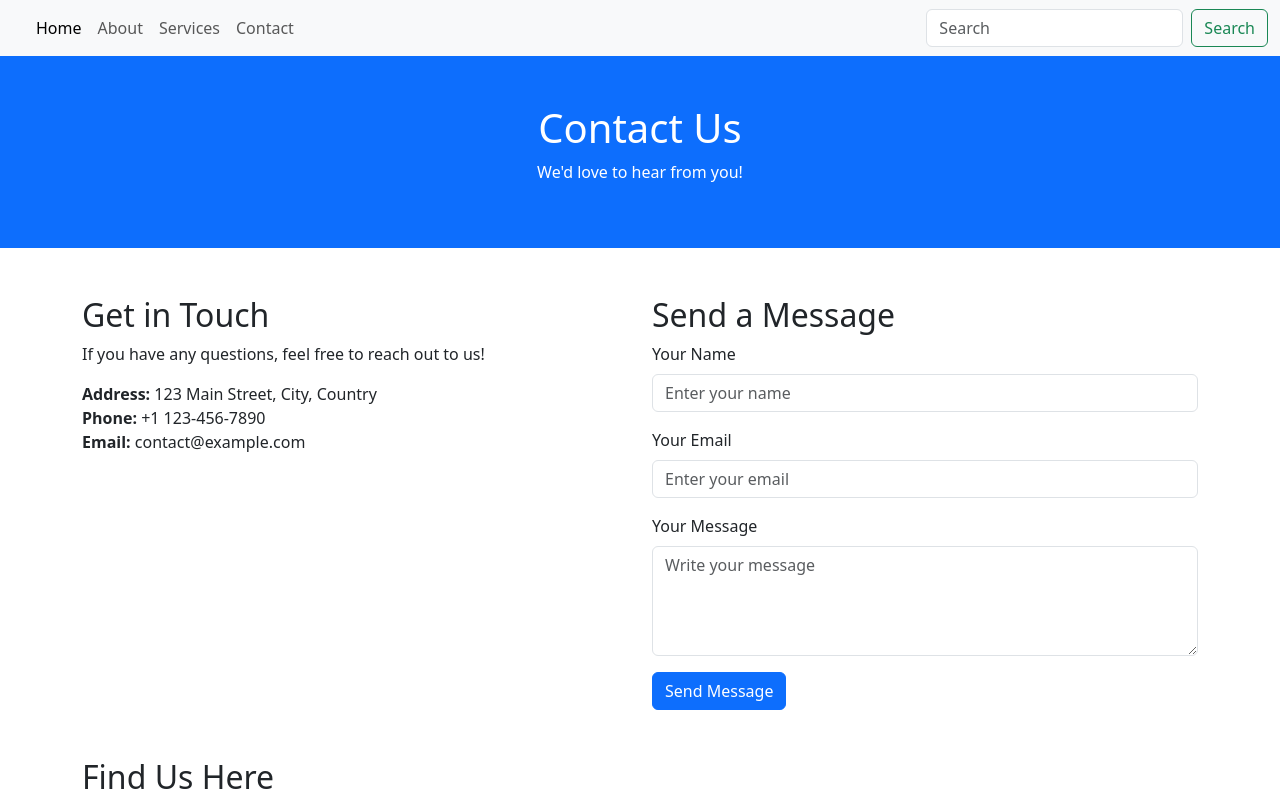
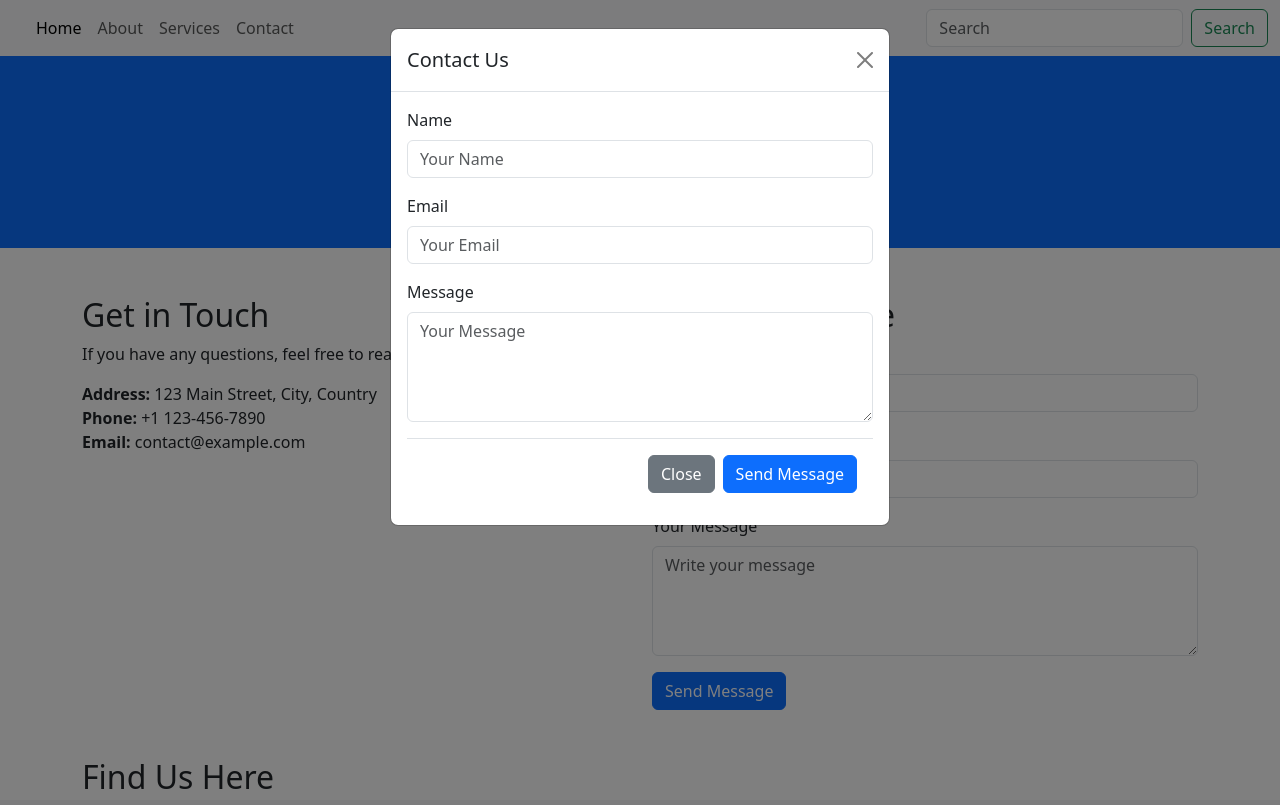
Before and after one commit to sowbaraniga26/laravel_music_app, a Laravel app: page /contact in a window 1280 px wide. Shown: the top 805 px of the page. Run offline with Laravel 10, Linux system fonts and the light colour scheme; data that the repository does not hold is empty; parts of the project's set-up code (start-up, migrations or seed data) failed here and were passed over; some libraries are stand-ins or nearby versions.

Commit message:
Contact us UI added

```diff
--- a/resources/views/frontend/layout/app.blade.php
+++ b/resources/views/frontend/layout/app.blade.php
@@ -8,8 +8,13 @@
 
     <link href="https://cdn.jsdelivr.net/npm/bootstrap@5.3.3/dist/css/bootstrap.min.css" rel="stylesheet" integrity="sha384-QWTKZyjpPEjISv5WaRU9OFeRpok6YctnYmDr5pNlyT2bRjXh0JMhjY6hW+ALEwIH" crossorigin="anonymous">
 
+    <!-- JQuery -->
+    <script src="https://cdnjs.cloudflare.com/ajax/libs/jquery/3.6.0/jquery.min.js"></script>
 </head>
 <body>
+
+    <!-- Include the model partial -->
+    @include('frontend.model.type1')
 
     <!-- Include the Header partial -->
     @include('frontend.layout.header')
@@ -23,5 +28,24 @@
     @include('frontend.layout.footer')
 
     <script src="https://cdn.jsdelivr.net/npm/bootstrap@5.3.3/dist/js/bootstrap.bundle.min.js" integrity="sha384-YvpcrYf0tY3lHB60NNkmXc5s9fDVZLESaAA55NDzOxhy9GkcIdslK1eN7N6jIeHz" crossorigin="anonymous"></script>
+
+    <script>
+        $(document).ready(function(){
+
+            console.log("document working");
+
+            // Trigger Model via JQuery
+            $('#contactUsModal').modal('show');
+
+        });
+        // Example script for form submission
+        document.getElementById('contactForm').addEventListener('submit', function (event) {
+            event.preventDefault(); // Prevent page reload
+            alert('Message sent successfully!');
+            // Close modal after submission
+            var contactUsModal = bootstrap.Modal.getInstance(document.getElementById('contactUsModal'));
+            contactUsModal.hide();
+        });
+    </script>
 </body>
 </html>
--- /dev/null
+++ b/resources/views/frontend/model/type1.blade.php
@@ -0,0 +1,31 @@
+<!-- Modal -->
+<div class="modal fade" id="contactUsModal" tabindex="-1" aria-labelledby="contactUsModalLabel" aria-hidden="true">
+    <div class="modal-dialog">
+        <div class="modal-content">
+            <div class="modal-header">
+                <h5 class="modal-title" id="contactUsModalLabel">Contact Us</h5>
+                <button type="button" class="btn-close" data-bs-dismiss="modal" aria-label="Close"></button>
+            </div>
+            <div class="modal-body">
+                <form id="contactForm">
+                    <div class="mb-3">
+                        <label for="name" class="form-label">Name</label>
+                        <input type="text" class="form-control" id="name" placeholder="Your Name" required>
+                    </div>
+                    <div class="mb-3">
+                        <label for="email" class="form-label">Email</label>
+                        <input type="email" class="form-control" id="email" placeholder="Your Email" required>
+                    </div>
+                    <div class="mb-3">
+                        <label for="message" class="form-label">Message</label>
+                        <textarea class="form-control" id="message" rows="4" placeholder="Your Message" required></textarea>
+                    </div>
+                    <div class="modal-footer">
+                        <button type="button" class="btn btn-secondary" data-bs-dismiss="modal">Close</button>
+                        <button type="submit" class="btn btn-primary">Send Message</button>
+                    </div>
+                </form>
+            </div>
+        </div>
+    </div>
+</div>
```
Also changed, not shown: 1 other file.
